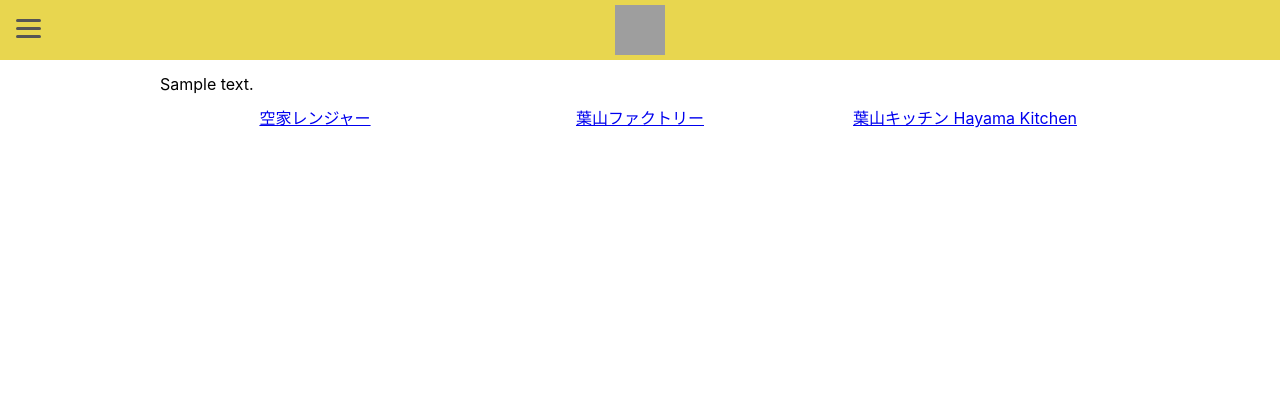
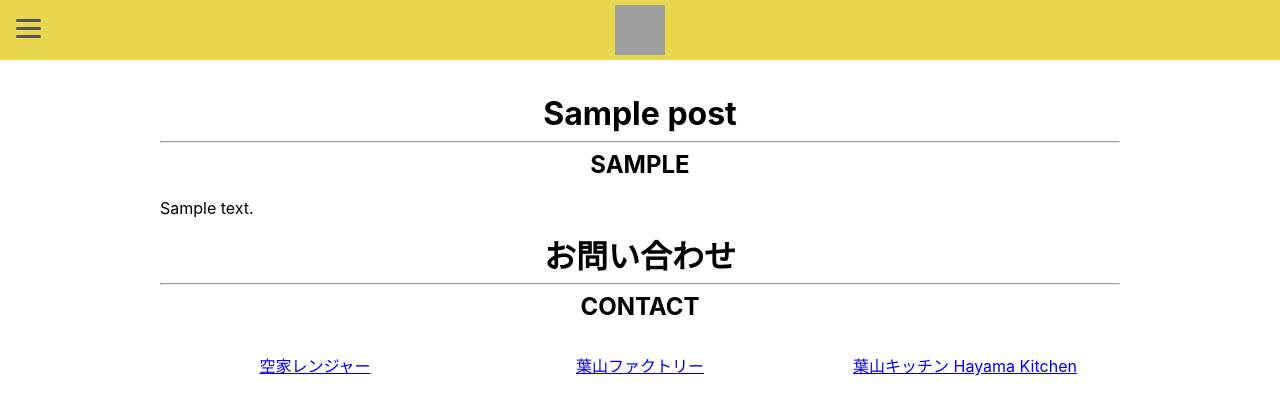
Before and after one commit to haman-show/akiyaranger, a WordPress theme: the page made by index.php in a window 1280 px wide. Shown: the top 415 px of the page. Run offline with PHP 8.4 and a stand-in for WordPress, Linux system fonts and the light colour scheme; the site name, menu and one post (Sample post) are stand-ins, and other content is empty; some libraries are stand-ins or nearby versions; grey boxes are pictures that could not be loaded.

Commit message:
お問い合わせフォームを追加

```diff
--- a/footer.php
+++ b/footer.php
@@ -1,4 +1,12 @@
 <footer>
+  <div class="container">
+    <div class="comp-page-title">
+      <h1>お問い合わせ</h1>
+      <hr>
+      <h2>CONTACT</h2>
+    </div>
+    <?php echo do_shortcode('[contact-form-7 id="15" title="コンタクトフォーム 1"]'); ?>
+  </div>
   <div class="container">
     <div class="fb-plugin-holder clearfix">
       <div class="fb-plugin-cell">
--- a/index.php
+++ b/index.php
@@ -1,9 +1,18 @@
 <?php get_header(); ?>
+<?php if(have_posts()) {while(have_posts()){the_post(); ?>
+<?php
+    $slug = $post->post_name;
+    $slug = strtoupper($slug);
+?>
 <section class="main-content">
   <div class="container">
-    <?php if(have_posts()) {while(have_posts()){the_post(); ?>
-      <?php the_content(); ?>
-    <?php }} ?>
+    <div class="comp-page-title">
+      <h1><?php the_title(); ?></h1>
+      <hr>
+      <h2><?php echo($slug); ?></h2>
+    </div>
+    <?php the_content(); ?>
   </div>
 </section>
+<?php }} ?>
 <?php get_footer(); ?>
--- a/style.css
+++ b/style.css
@@ -210,3 +210,81 @@ section .container {
   margin-right: 0;
 }
 }
+/* comp-formui */
+.comp-formui {
+  margin-bottom: 3rem;
+}
+.comp-formui .line {
+  margin-bottom: 1rem;
+}
+.comp-formui .line .body select {
+  -moz-appearance: none;
+  -webkit-appearance: none;
+  appearance: none;
+  border-radius: 0;
+  border: 0;
+  margin: 0;
+  padding: 0;
+  background: none transparent;
+  vertical-align: middle;
+  font-size: inherit;
+  color: inherit;
+  box-sizing: content-box;
+}
+.comp-formui input[type="submit"] {
+  width: 100%;
+  background-color: #333;
+  border: 1px solid #333;
+  color: #fff;
+  padding: 1rem;
+}
+.comp-formui input[type="submit"]:hover {
+  background-color: #fff;
+  border-color: #333;
+  color: #333;
+}
+.comp-formui .line .body input,
+.comp-formui .line .body select,
+.comp-formui .line .body textarea {
+  width: 100%;
+  padding: .5rem;
+  font-size: 16px;
+  box-sizing: border-box;
+  margin-top: .25rem;
+  border: solid 1px #ddd;
+}
+@media (max-width: 990px) {
+.comp-formui {
+}
+}
+@media (min-width: 990px) {
+.comp-formui .line {
+  display: table;
+  width: 100%;
+}
+.comp-formui .line .head,
+.comp-formui .line .body {
+  display: table-cell;
+  vertical-align: middle;
+}
+.comp-formui .line .head {
+  width: 25%;
+}
+.comp-formui .line .body {
+  width: 75%;
+}
+}
+/* comp-page-title */
+.comp-page-title {
+  text-align: center;
+}
+.comp-page-title h1 {
+  margin-bottom: .5rem;
+}
+.comp-page-title h2 {
+  margin-top: .5rem;
+}
+/* post */
+.post-read {
+  line-height: 1.5;
+}
```
Also changed, not shown: .htaccess (added).
